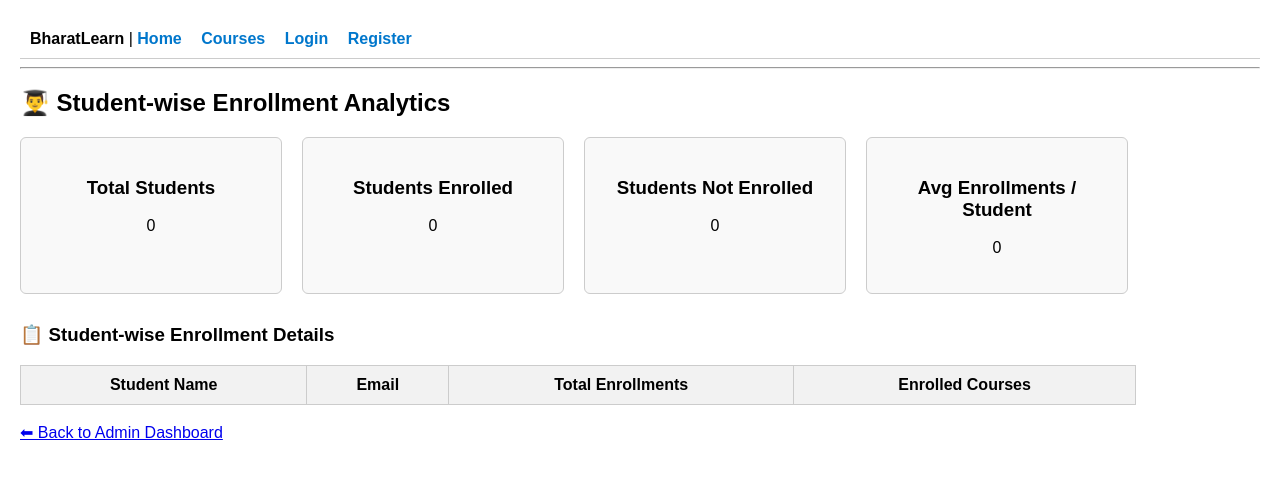
After one commit to pratikunnad/BharatLearn-LMS, a Flask app: page /admin/student-analytics in a window 1280 px wide. The commit adds this page. Shown: the top 479 px of the page. Run offline with Flask 3, Linux system fonts and the light colour scheme; data that the repository does not hold is empty.

Commit message:
Added Sorting Feature and Analytics Dashboards

```diff
--- a/app.py
+++ b/app.py
@@ -1,4 +1,4 @@
-from flask import Flask, render_template, request, redirect, url_for, jsonify
+from flask import Flask, render_template, request, redirect, url_for, jsonify, flash
 from flask import session
 import mysql.connector
 
@@ -110,14 +110,19 @@ def courses():
     selected_programming_language = request.args.get("programming_language", "").strip()
     selected_difficulty = request.args.get("difficulty", "").strip()
     selected_source = request.args.get("source", "").strip()
+    sort = request.args.get("sort", "newest").strip()
 
     user_id = session.get("user_id")
 
     conn = get_db_connection()
     cursor = conn.cursor(dictionary=True)
 
-    # Base query (alias is IMPORTANT)
-    base_query = "FROM courses c WHERE 1=1"
+    # Base query
+    base_query = """
+        FROM courses c
+        LEFT JOIN enrollments e ON c.id = e.course_id
+        WHERE 1=1
+    """
     params = []
 
     # Search
@@ -137,8 +142,14 @@ def courses():
         base_query += " AND c.source = %s"
         params.append(selected_source)
 
+    # Sorting (✅ FIXED)
+    if sort == "popular":
+        order_by = "ORDER BY COUNT(e.id) DESC"
+    else:
+        order_by = "ORDER BY c.id DESC"
+
     # Total count
-    count_query = "SELECT COUNT(*) AS total " + base_query
+    count_query = "SELECT COUNT(DISTINCT c.id) AS total " + base_query
     cursor.execute(count_query, params)
     total = cursor.fetchone()["total"]
 
@@ -148,27 +159,28 @@ def courses():
         page = total_pages
         offset = (page - 1) * limit
 
-    # Fetch courses with enrollment status
+    # Fetch courses
     if user_id:
-        data_query = """
-            SELECT c.*,
-            IF(
-                EXISTS (
-                    SELECT 1 FROM enrollments e
-                    WHERE e.course_id = c.id AND e.user_id = %s
-                ),
-                1, 0
-            ) AS is_enrolled
-        """ + base_query + """
-            ORDER BY c.id DESC
+        data_query = f"""
+            SELECT
+                c.*,
+                COUNT(e.id) AS enroll_count,
+                MAX(CASE WHEN e.user_id = %s THEN 1 ELSE 0 END) AS is_enrolled
+            {base_query}
+            GROUP BY c.id
+            {order_by}
             LIMIT %s OFFSET %s
         """
         cursor.execute(data_query, [user_id] + params + [limit, offset])
     else:
-        data_query = """
-            SELECT c.*, 0 AS is_enrolled
-        """ + base_query + """
-            ORDER BY c.id DESC
+        data_query = f"""
+            SELECT
+                c.*,
+                COUNT(e.id) AS enroll_count,
+                0 AS is_enrolled
+            {base_query}
+            GROUP BY c.id
+            {order_by}
             LIMIT %s OFFSET %s
         """
         cursor.execute(data_query, params + [limit, offset])
@@ -186,7 +198,8 @@ def courses():
         search=search,
         selected_programming_language=selected_programming_language,
         selected_difficulty=selected_difficulty,
-        selected_source=selected_source
+        selected_source=selected_source,
+        sort=sort
     )
 
 
@@ -451,6 +464,61 @@ def admin_enrollment_analytics():
         difficulty_data=difficulty_data
     )
 
+@app.route("/admin/student-analytics")
+def student_analytics():
+    conn = get_db_connection()
+    cursor = conn.cursor(dictionary=True)
+
+    # Total students
+    cursor.execute("SELECT COUNT(*) AS total FROM users WHERE role='student'")
+    total_students = cursor.fetchone()["total"]
+
+    # Students with enrollments
+    cursor.execute("""
+        SELECT COUNT(DISTINCT user_id) AS total
+        FROM enrollments
+    """)
+    enrolled_students = cursor.fetchone()["total"]
+
+    # Students without enrollments
+    students_without_enrollments = total_students - enrolled_students
+
+    # Average enrollments per student
+    cursor.execute("""
+        SELECT COUNT(*) / COUNT(DISTINCT user_id) AS avg_enrollments
+        FROM enrollments
+    """)
+    avg_enrollments = cursor.fetchone()["avg_enrollments"] or 0
+
+    # Student-wise enrollment details
+    cursor.execute("""
+        SELECT
+            u.id,
+            u.name,
+            u.email,
+            COUNT(e.id) AS total_enrollments,
+            GROUP_CONCAT(c.title SEPARATOR ', ') AS courses
+        FROM users u
+        LEFT JOIN enrollments e ON u.id = e.user_id
+        LEFT JOIN courses c ON e.course_id = c.id
+        WHERE u.role = 'student'
+        GROUP BY u.id
+        ORDER BY total_enrollments DESC
+    """)
+    student_data = cursor.fetchall()
+
+    cursor.close()
+
+    return render_template(
+        "student_wise_analytics.html",
+        total_students=total_students,
+        enrolled_students=enrolled_students,
+        students_without_enrollments=students_without_enrollments,
+        avg_enrollments=round(avg_enrollments, 2),
+        student_data=student_data
+    )
+
+
 
 if __name__ == "__main__":
     app.run(debug=True)
--- a/templates/add_course.html
+++ b/templates/add_course.html
@@ -45,7 +45,7 @@
     <input type="url" name="course_link" required><br><br>
 
     <label>Image URL</label><br>
-    <input type="url" name="image_url"><br><br>
+    <input type="text" name="image_url"><br><br>
 
     <button type="submit">Add Course</button>
 </form>
--- a/templates/courses.html
+++ b/templates/courses.html
@@ -60,6 +60,11 @@ document.querySelectorAll(".enroll-btn").forEach(button => {
     <option value="Coursera" {{ 'selected' if selected_source == 'Coursera' }}>Coursera</option>
     <option value="FreeCodeCamp" {{ 'selected' if selected_source == 'FreeCodeCamp' }}>FreeCodeCamp</option>
   </select>
+
+    <select name="sort">
+        <option value="newest" {{ 'selected' if sort == 'newest' }}>Newest</option>
+        <option value="popular" {{ 'selected' if sort == 'popular' }}>Most Popular</option>
+    </select>
 
   <button type="submit">Apply</button>
   <a href="{{ url_for('courses') }}" class="clear-btn">Clear</a>
--- /dev/null
+++ b/templates/student_wise_analytics.html
@@ -0,0 +1,82 @@
+{% extends "base.html" %}
+{% block content %}
+
+<h2>👨‍🎓 Student‑wise Enrollment Analytics</h2>
+
+<div style="display:flex; gap:20px; flex-wrap:wrap; margin-bottom:30px;">
+
+    <div class="card">
+        <h3>Total Students</h3>
+        <p>{{ total_students }}</p>
+    </div>
+
+    <div class="card">
+        <h3>Students Enrolled</h3>
+        <p>{{ enrolled_students }}</p>
+    </div>
+
+    <div class="card">
+        <h3>Students Not Enrolled</h3>
+        <p>{{ students_without_enrollments }}</p>
+    </div>
+
+    <div class="card">
+        <h3>Avg Enrollments / Student</h3>
+        <p>{{ avg_enrollments }}</p>
+    </div>
+
+</div>
+
+<h3>📋 Student‑wise Enrollment Details</h3>
+
+<table>
+    <thead>
+        <tr>
+            <th>Student Name</th>
+            <th>Email</th>
+            <th>Total Enrollments</th>
+            <th>Enrolled Courses</th>
+        </tr>
+    </thead>
+    <tbody>
+        {% for s in student_data %}
+        <tr>
+            <td>{{ s.name }}</td>
+            <td>{{ s.email }}</td>
+            <td>{{ s.total_enrollments }}</td>
+            <td>{{ s.courses or "—" }}</td>
+        </tr>
+        {% endfor %}
+    </tbody>
+</table>
+
+<br>
+<a href="/admin/dashboard">⬅ Back to Admin Dashboard</a>
+
+<style>
+.card {
+    border: 1px solid #ccc;
+    padding: 20px;
+    width: 220px;
+    border-radius: 6px;
+    background: #f9f9f9;
+    text-align: center;
+}
+
+table {
+    width: 90%;
+    border-collapse: collapse;
+}
+
+th, td {
+    border: 1px solid #ccc;
+    padding: 10px;
+    text-align: center;
+}
+
+th {
+    background: #f2f2f2;
+}
+</style>
+
+{% endblock %}
```
Also changed, not shown: templates/admin_dashboard.html (+3 -4 lines), templates/base.html (+47 -0 lines), static/images/html.png (added).
